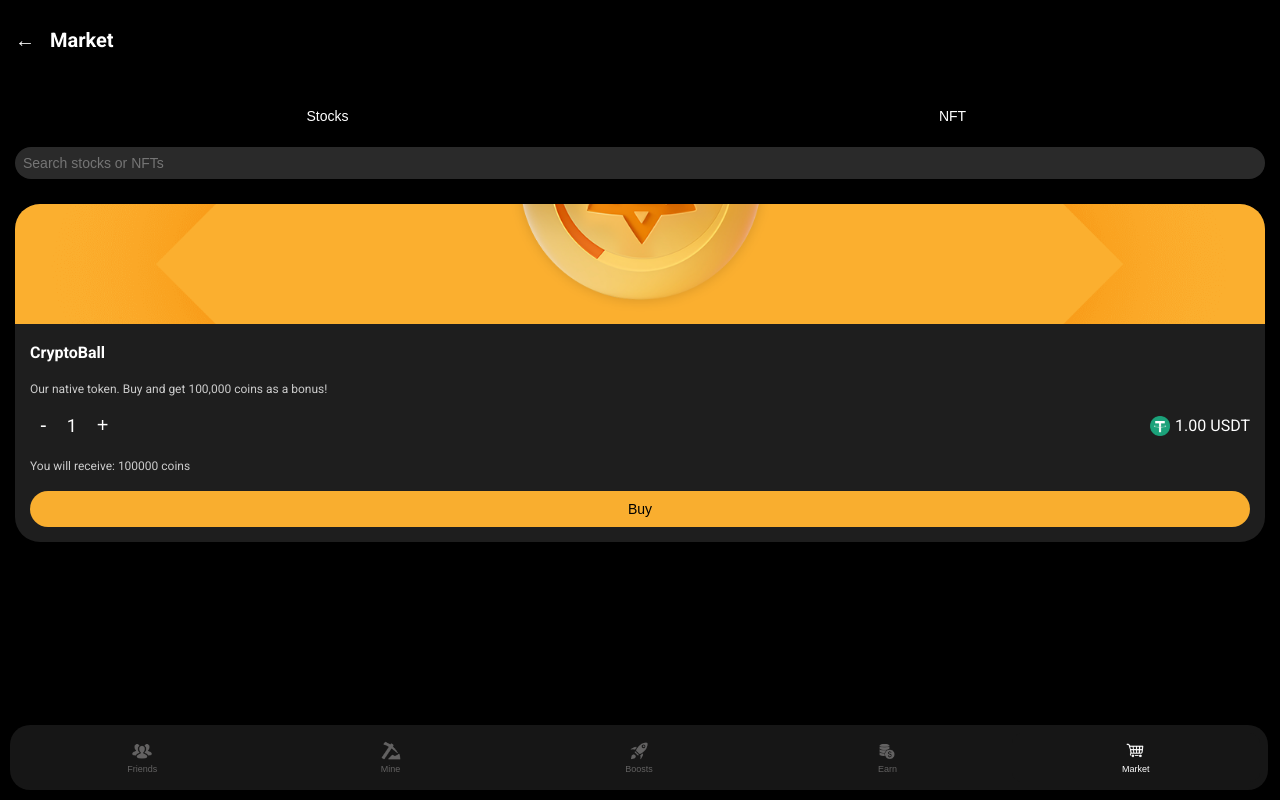
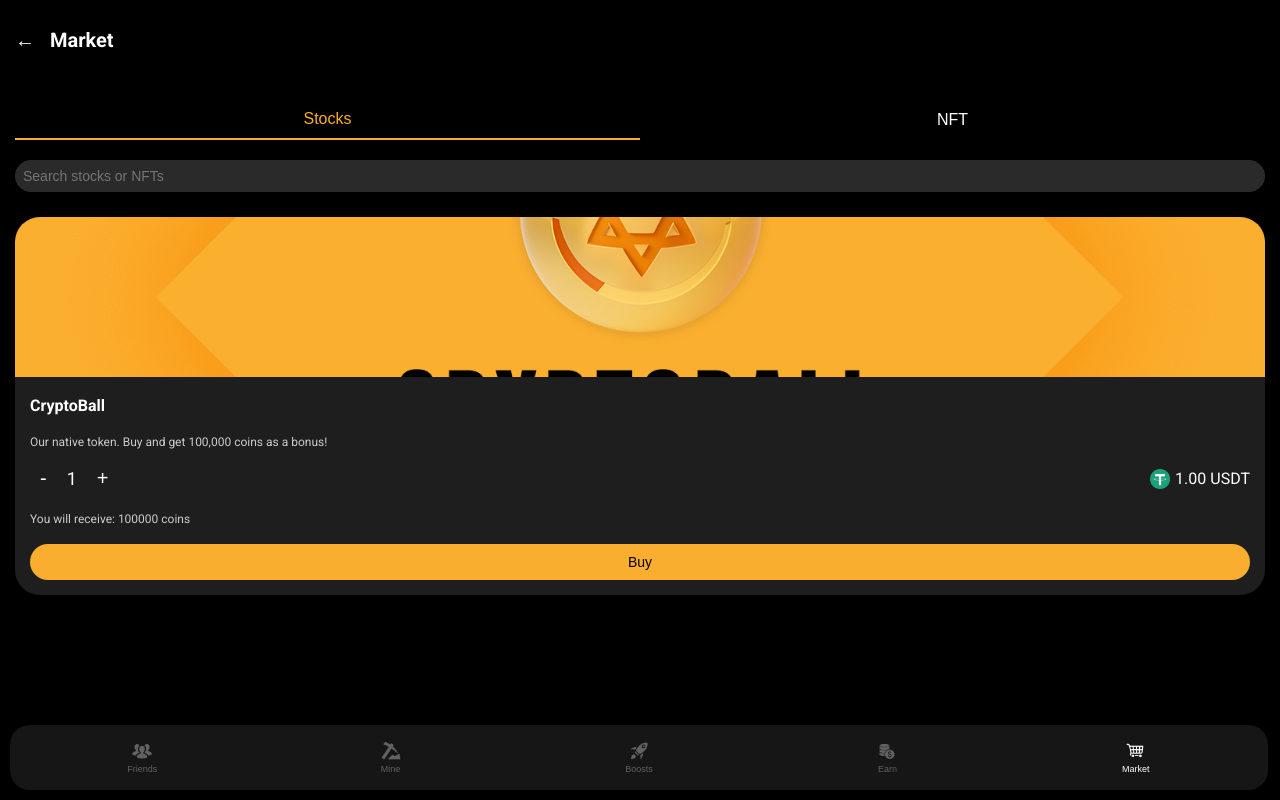
Before and after one commit to vladholomah/my-clicker, a React (Create React App) app: page / in a window 1280 px wide. Both pictures are taken after a click on the button "Market". Built offline with nearby package versions, Linux system fonts and the light colour scheme.

Commit message:
Update ExchangeDisplay and styles25

```diff
--- a/src/components/Card.css
+++ b/src/components/Card.css
@@ -48,18 +48,23 @@
 .tab-selector {
   display: flex;
   justify-content: center;
-  margin-bottom: 15px;
+  margin-bottom: 20px;
 }
 
 .tab-selector button {
   flex: 1;
-  padding: 8px 15px;
+  padding: 10px 20px;
   border: none;
   background-color: transparent;
   color: #ffffff;
-  font-size: 14px;
+  font-size: 16px;
   cursor: pointer;
   transition: color 0.3s ease, border-color 0.3s ease;
+}
+
+.tab-selector button.active {
+  color: #f9ae2f;
+  border-bottom: 2px solid #f7ad2f;
 }
 
 .search-bar input {
@@ -87,7 +92,7 @@
 
 .item-image {
   width: 100%;
-  height: 120px;
+  height: 160px;
   object-fit: cover;
 }
 
```
